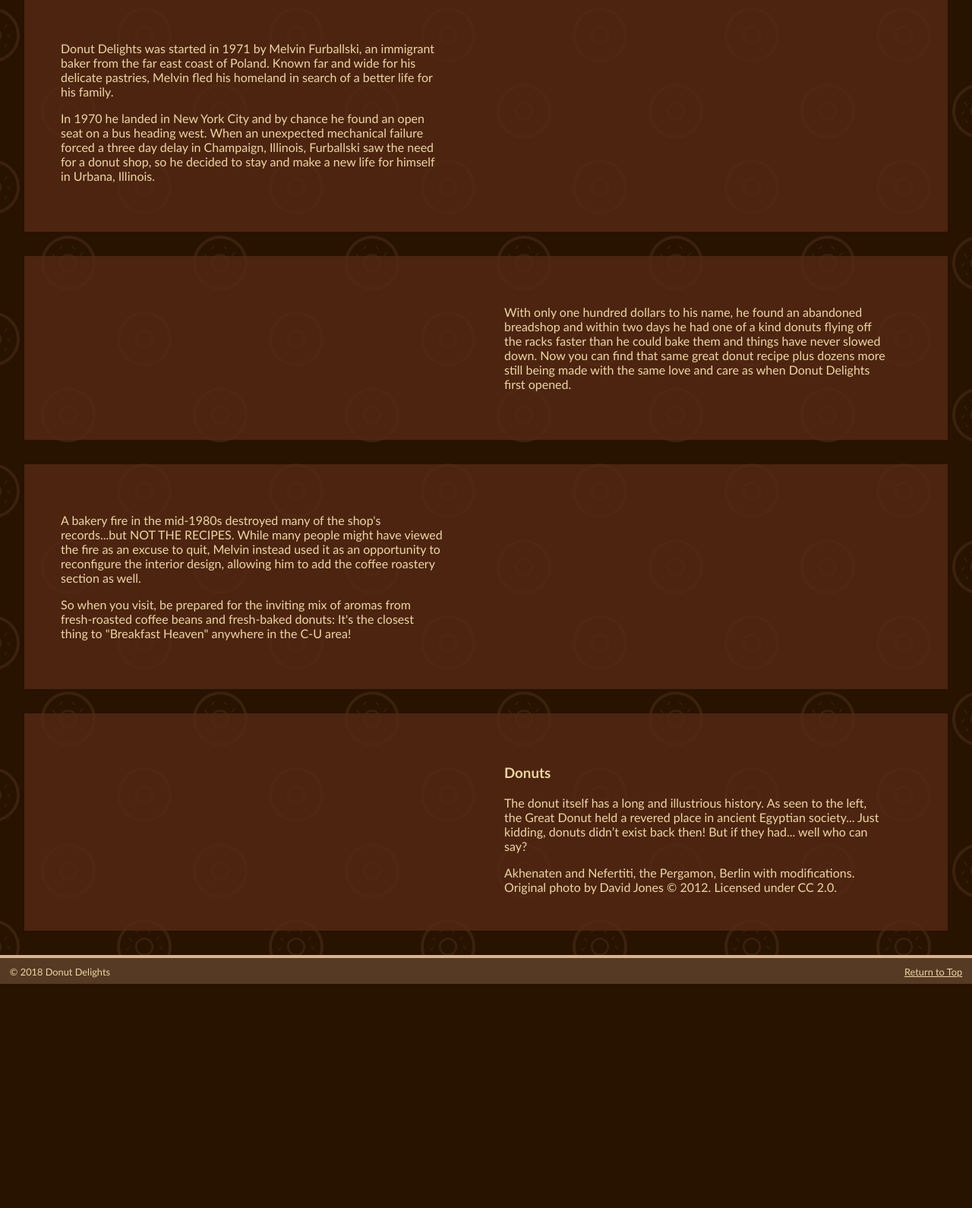
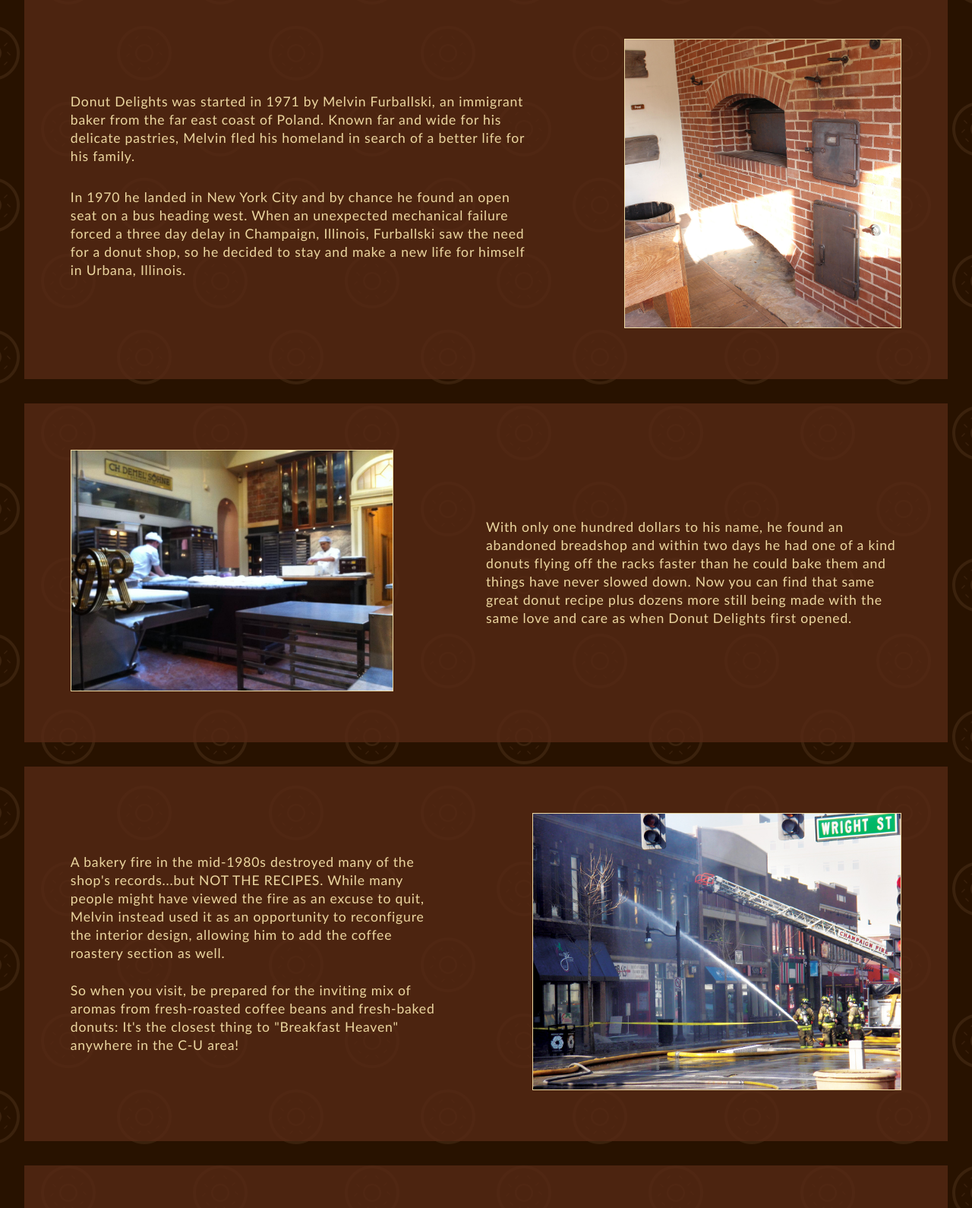
Before and after one commit to kaleraven/kaleraven.github.io, a plain HTML site: page about.html in a window 1280 px wide. Shown: the part 305-1895 px from the top of the page at 76% size. Before the commit the page ends 1602 px from the top, so only its background shows below. Drawn offline with Linux system fonts and the light colour scheme; a web font is replaced by a local one.

Commit message:
Site update 5/2

```diff
--- a/about.html
+++ b/about.html
@@ -49,35 +49,34 @@
 
 <main>
     <h1>Our History</h1>
-    <section>
+    <section id="first">
         <div>
-            <p>Donut Delights was started in 1971 by Melvin Furballski, an immigrant baker from the far east coast of Poland. Known far and wide for his delicate pastries, Melvin fled his homeland in search of a better life for his family.</p>
+            <p class="p1">Donut Delights was started in 1971 by Melvin Furballski, an immigrant baker from the far east coast of Poland. Known far and wide for his delicate pastries, Melvin fled his homeland in search of a better life for his family.</p>
             <p>In 1970 he landed in New York City and by chance he found an open seat on a bus heading west. When an unexpected mechanical failure forced a three day delay in Champaign, Illinois, Furballski saw the need for a donut shop, so he decided to stay and make a new life for himself in Urbana, Illinois.</p>
         </div>
-        <figure></figure>
+        <figure><img src="img/oldoven.jpg" alt="Brick Oven"></figure>
     </section>
-    <section>
-        <figure></figure>
+    <section id="second">
+        <figure><img src="img/bakery.jpg" alt="Inside the Bakery"></figure>
         <div>
             <p>With only one hundred dollars to his name, he found an abandoned breadshop and within two days he had one of a kind donuts flying off the racks faster than he could bake them and things have never slowed down. Now you can find that same great donut recipe plus dozens more still being made with the same love and care as when Donut Delights first opened.</p>
         </div>
     </section>
-    <section>
+    <section id="third">
         <div>
-            <p>A bakery fire in the mid-1980s destroyed many of the shop's records...but NOT THE RECIPES. While many people might have viewed the fire as an excuse to quit, Melvin instead used it as an opportunity to reconfigure the interior design, allowing him to add the coffee roastery section as well.</p>
-
+            <p class="p1">A bakery fire in the mid-1980s destroyed many of the shop's records...but NOT THE RECIPES. While many people might have viewed the fire as an excuse to quit, Melvin instead used it as an opportunity to reconfigure the interior design, allowing him to add the coffee roastery section as well.</p>
             <p>So when you visit, be prepared for the inviting mix of aromas from fresh-roasted coffee beans and fresh-baked donuts: It's the closest thing to "Breakfast Heaven" anywhere in the C-U area!</p>
         </div>
-        <figure></figure>
+        <figure><img src="img/bakeryFire.jpg" alt="Shop on fire"></figure>
     </section>
-    <section>
-        <figure></figure>
+    <section id="fourth">
+        <figure><img src="img/egyptian.jpg" alt="Donuts and Hieroglyphs"></figure>
         <div>
             <h3>Donuts</h3>
             <p>The donut itself has a long and illustrious history. As seen to the left, the Great Donut held a revered place in ancient Egyptian society...
-            Just kidding, donuts didn’t exist back then!
-            But if they had... well who can say?</p>
-            <aside>Akhenaten and Nefertiti, the Pergamon, Berlin with modifications. Original photo by David Jones © 2012. Licensed under CC 2.0.</aside>
+            <br>Just kidding, donuts didn’t exist back then!
+            <br>... but if they had, we think even the Egyptians couldn't resist!</p>
+            <aside>&quot;<em>Akhenaten and Nefertiti</em>, the Pergamon, Berlin&quot; with modifications. Photo by David Jones © 2012. Licensed under CC 2.0.</aside>
         </div>
     </section>
 </main>
--- a/css/about.css
+++ b/css/about.css
@@ -1,16 +1,81 @@
 section {
     margin: 2em;
-    padding: 3em;
     background: rgba(86,40,20,0.8);
-    overflow: auto;
+    letter-spacing: 0.05em;
+    line-height: 150%;
 }
 
 section div {
-    float: left;
-    width: 45%;
+    display: table-cell;
+    vertical-align: middle;
+    padding: 5%;
+    font-size: 1.1em;
 }
 
 section figure {
-    float: left;
+    display: table-cell;
+    vertical-align: middle;
+    padding: 5%;
+}
+
+section img {
+    width: 100%;;
+    border: 1px solid #ecd7a1;
+}
+
+section p {
+    margin: 0;
+}
+
+section .p1 {
+    padding-bottom: 5%;
+}
+
+#first div {
+    width: 60%;
+}
+#first figure {
+    width: 40%;
+}
+
+#second figure {
     width: 45%;
 }
+#second div {
+    width: 55%;
+}
+
+#third div {
+    width: 50%;
+}
+#third figure {
+    width: 50%;
+}
+
+#fourth div {
+    width: 45%;
+}
+#fourth figure {
+    width: 55%;
+}
+#fourth h3 {
+    font-family: passionone, Tahoma, sans-serif;
+    margin: 0 0 5%;
+    font-size: 2em;
+    font-weight: normal;
+}
+
+#fourth p {
+    margin-bottom: 12%;
+}
+
+#fourth br {
+    content: "";
+    display: block;
+    height: 0.8em;
+}
+
+aside {
+    font-size: 0.5em;
+    line-height: normal;
+}
--- a/css/site.css
+++ b/css/site.css
@@ -38,18 +38,13 @@
 }
 
 body {
-    max-width: 1376px;
     min-width: 1024px;
-    /* width: 1376px; */
     margin: 0 auto;
     color: #ecd7a0;
     background-color: #281300;
     font-family: raleway, Calibri, Arial, sans-serif;
     background-image: url("../img/DonutBack.png");
     background-position: center;
-    /* box-sizing: content-box;
-    border-left: 5px solid #563a24;
-    border-right: 5px solid #563a24; */
 }
 
 /*  Nav Bar  */
@@ -128,7 +123,8 @@ nav::after {
 /*  Main  */
 main {
     position: relative;
-    min-height: 100vh;
+    max-width: 1280px;
+    margin: 0 auto;
 }
 
 /* Page Titles */
@@ -152,7 +148,6 @@ footer {
 }
 
 footer div {
-    max-width: 1366px;
     margin: 0 auto;
 }
 
```
Also changed, not shown: contact.html (+6 -8 lines), css/contact.css (+19 -30 lines), css/index.css (+26 -10 lines), css/menu.css (+9 -9 lines), index.html (+10 -5 lines), img/bakery.jpg (added), img/bakeryFire.jpg (added), img/egyptian.jpg (added), img/oldoven.jpg (added), img/vetsAdSmall.gif (added).
